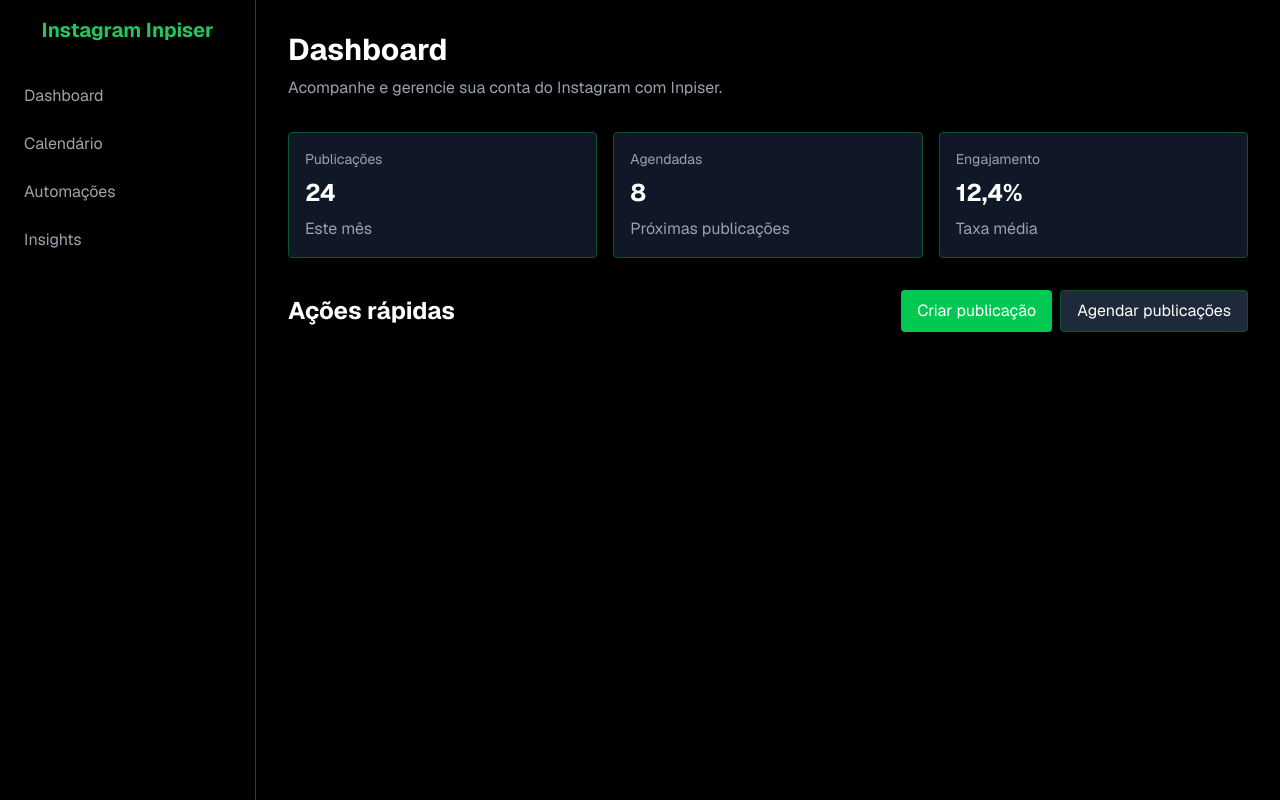
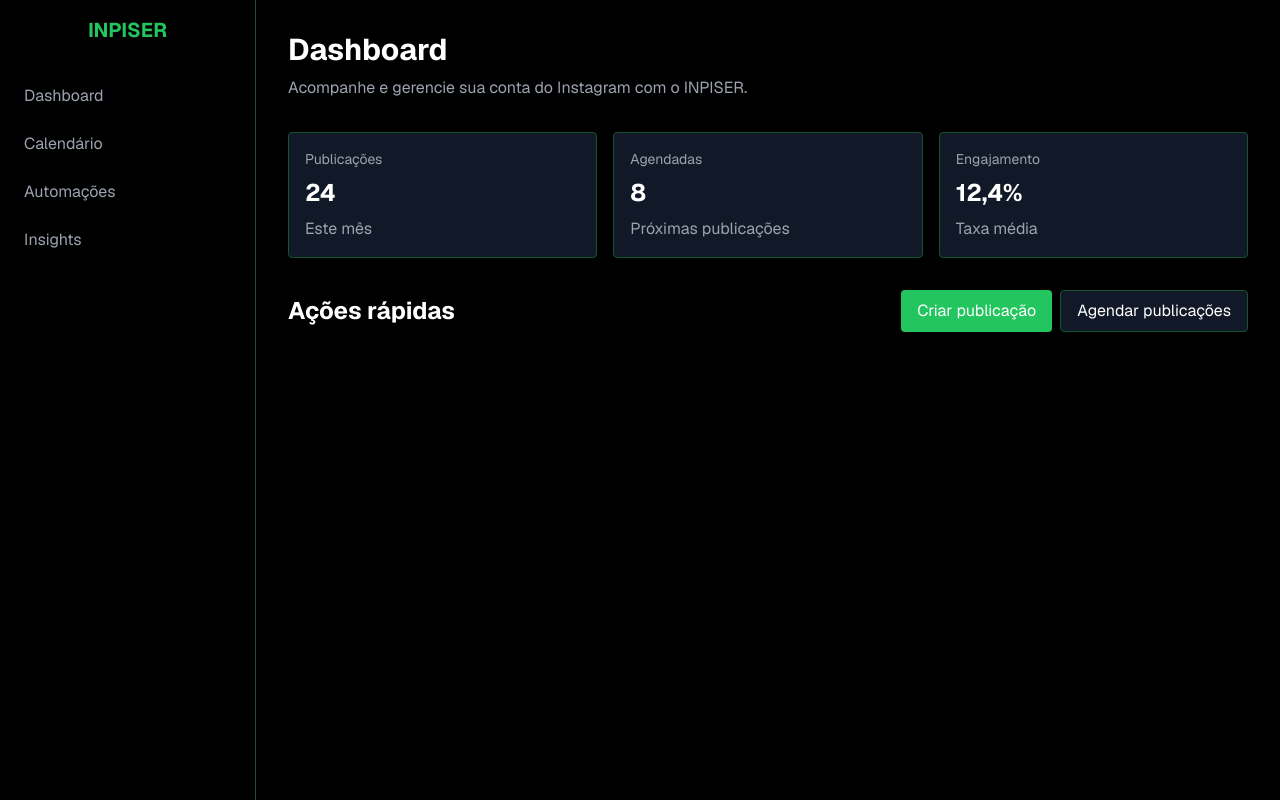
Before and after one commit to nvini16/INPISER, a Next.js app: page /dashboard in a window 1280 px wide. Built offline with nearby package versions, Linux system fonts and the light colour scheme.

Commit message:
fix: polish dashboard classes and labels

```diff
--- a/src/app/dashboard/page.tsx
+++ b/src/app/dashboard/page.tsx
@@ -2,38 +2,38 @@
 
 export default function Home() {
   return (
-    <main className="flex min-h-screen bg-black text-white">
-      <Sidebar titulo="Instagram Inpiser" />
+    <main className="flex min-h-screen bg-inpiser-black text-inpiser-white">
+      <Sidebar titulo="INPISER" />
 
       <section className="flex-1 p-8">
         <div>
           <h2 className="text-3xl font-bold">Dashboard</h2>
-          <p className="mt-2 text-gray-400">
-            Acompanhe e gerencie sua conta do Instagram com Inpiser.
+          <p className="mt-2 text-inpiser-gray-light">
+            Acompanhe e gerencie sua conta do Instagram com o INPISER.
           </p>
         </div>
 
-        {/* Dashboards */}
+        {/* Cards do dashboard */}
         <div className="mt-8 flex flex-col gap-4 md:flex-row">
           {/* Card 1 */}
-          <div className="flex flex-1 flex-col gap-2 rounded border border-green-900 bg-gray-900 p-4">
-            <h3 className="text-sm text-gray-400">Publicações</h3>
+          <div className="flex flex-1 flex-col gap-2 rounded border border-inpiser-green-dark bg-inpiser-gray p-4">
+            <h3 className="text-sm text-inpiser-gray-light">Publicações</h3>
             <p className="text-2xl font-bold">24</p>
-            <span className="text-gray-400">Este mês</span>
+            <span className="text-inpiser-gray-light">Este mês</span>
           </div>
 
           {/* Card 2 */}
-          <div className="flex flex-1 flex-col gap-2 rounded border border-green-900 bg-gray-900 p-4">
-            <h3 className="text-sm text-gray-400">Agendadas</h3>
+          <div className="flex flex-1 flex-col gap-2 rounded border border-inpiser-green-dark bg-inpiser-gray p-4">
+            <h3 className="text-sm text-inpiser-gray-light">Agendadas</h3>
             <p className="text-2xl font-bold">8</p>
-            <span className="text-gray-400">Próximas publicações</span>
+            <span className="text-inpiser-gray-light">Próximas publicações</span>
           </div>
 
           {/* Card 3 */}
-          <div className="flex flex-1 flex-col gap-2 rounded border border-green-900 bg-gray-900 p-4">
-            <h3 className="text-sm text-gray-400">Engajamento</h3>
+          <div className="flex flex-1 flex-col gap-2 rounded border border-inpiser-green-dark bg-inpiser-gray p-4">
+            <h3 className="text-sm text-inpiser-gray-light">Engajamento</h3>
             <p className="text-2xl font-bold">12,4%</p>
-            <span className="text-gray-400">Taxa média</span>
+            <span className="text-inpiser-gray-light">Taxa média</span>
           </div>
         </div>
 
@@ -41,13 +41,12 @@
         <div className="mt-8 flex items-center justify-between">
           <h2 className="text-2xl font-bold">Ações rápidas</h2>
 
-          {/* Botões de ação rápida */}
           <div className="flex gap-2">
-            <button className="rounded bg-green-500 px-4 py-2 font-medium text-white hover:bg-green-600">
+            <button className="rounded bg-inpiser-green px-4 py-2 font-medium text-inpiser-white hover:bg-green-600">
               Criar publicação
             </button>
 
-            <button className="rounded border border-green-900 bg-gray-800 px-4 py-2 text-white hover:bg-green-900">
+            <button className="rounded border border-inpiser-green-dark bg-inpiser-gray px-4 py-2 text-inpiser-white hover:bg-inpiser-green-dark">
               Agendar publicações
             </button>
           </div>
```
